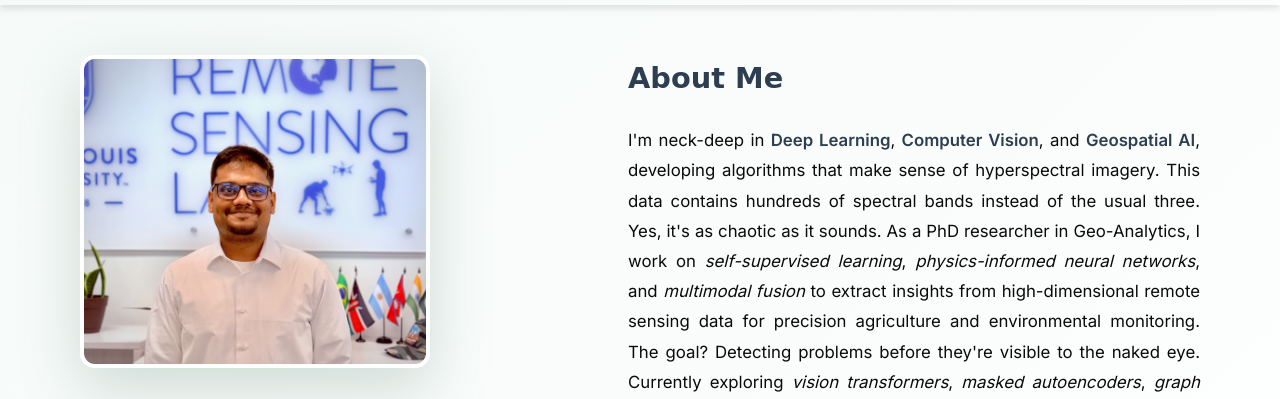
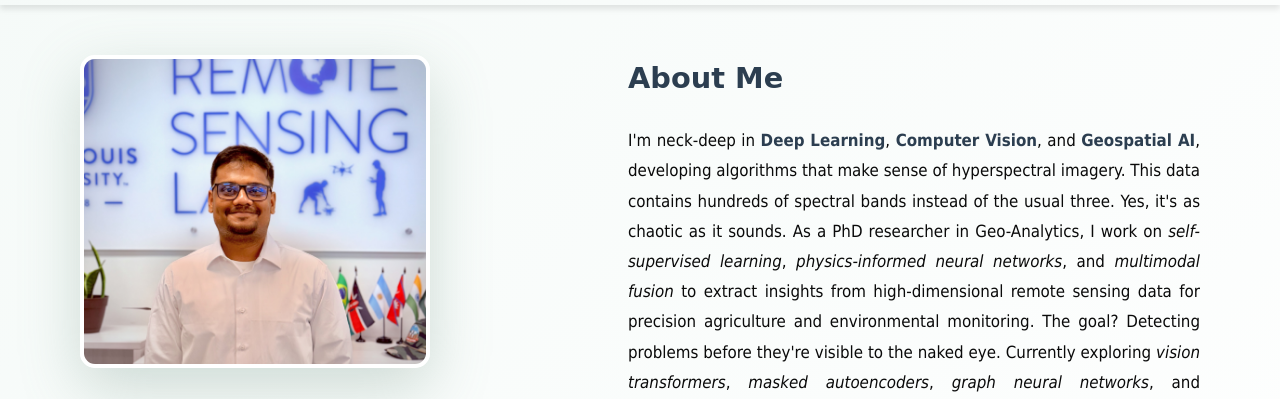
Before and after one commit to MustfizurRahaman/portfolio, a plain HTML site: page index.html in a window 1280 px wide. Shown: the part 65-464 px from the top of the page. Drawn offline with Linux system fonts and the light colour scheme; a web font is replaced by a local one.

Commit message:
Change font-family from 'Inter' to 'Tahoma'

```diff
--- a/styles.css
+++ b/styles.css
@@ -29,7 +29,7 @@ html {
 }
 
 body {
-    font-family: 'Inter', Segoe UI, Tahoma, Geneva, Verdana, sans-serif;
+    font-family: 'Tahoma', Segoe UI, Tahoma, Geneva, Verdana, sans-serif;
     line-height: 1.6;
     color: var(--text-color);
     background-color: var(--white);
```
